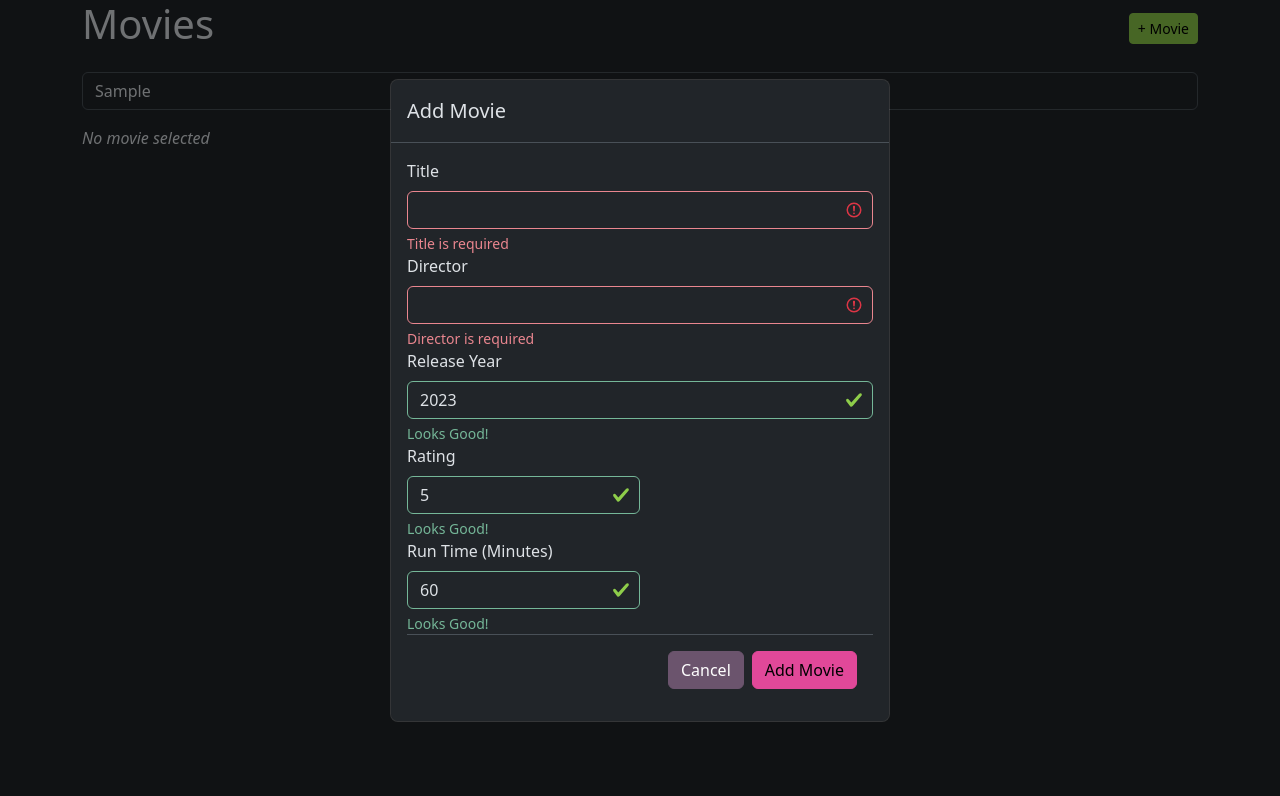
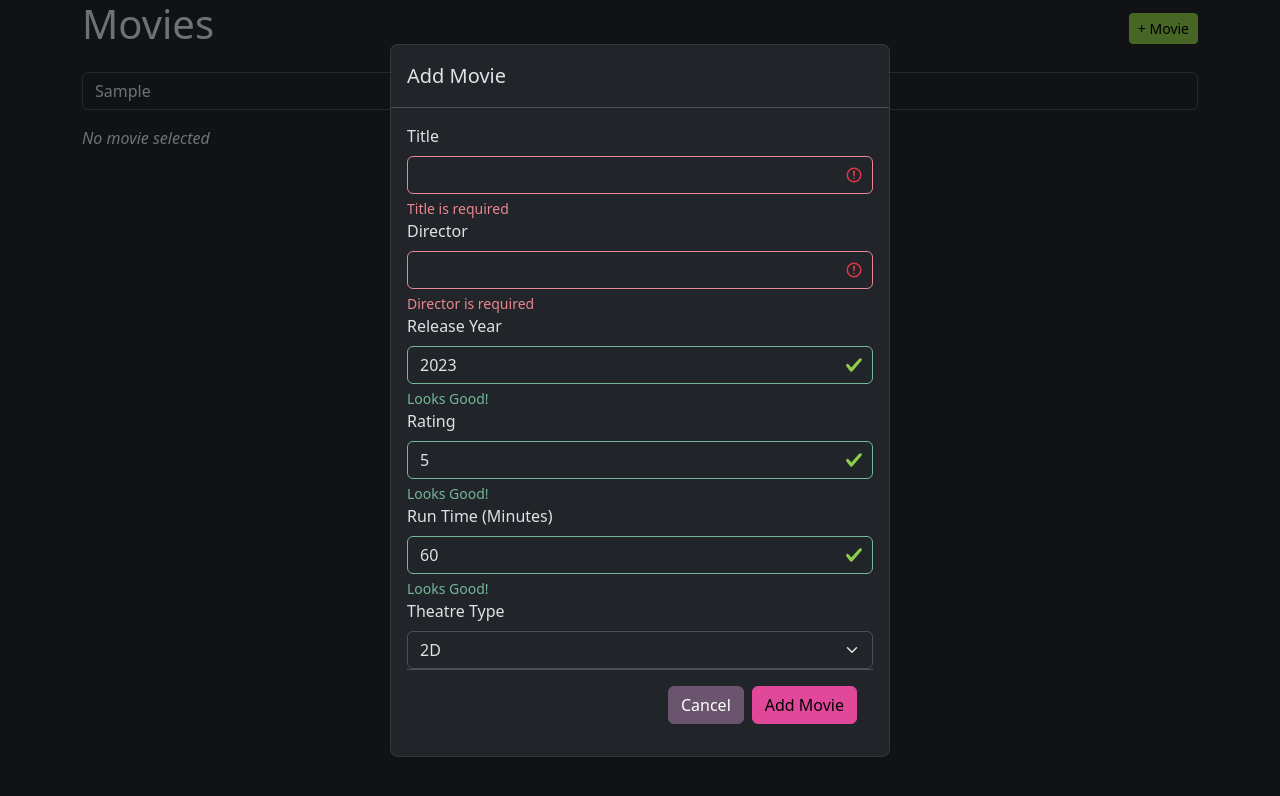
Before and after one commit to mickelson-classroom/list-detail-site-Cwighty, a React (Create React App) app: page / in a window 1280 px wide. Both pictures are taken after typing "Sample" into the empty fields and a click on the button "+ Movie". Shown: the top 796 px of the page. Built offline with nearby package versions, Linux system fonts and the light colour scheme.

Commit message:
added generic radio/select input

```diff
--- /dev/null
+++ b/src/components/OptionInput.tsx
@@ -0,0 +1,70 @@
+import React, { FC } from "react";
+
+interface Option {
+  label: string;
+  value: string;
+}
+
+interface InputProps {
+  label: string;
+  options: Option[];
+  value: string;
+  onChange: (value: string) => void;
+  type: "select" | "radio";
+}
+
+export const OptionInput: FC<InputProps> = ({
+  label,
+  options,
+  value,
+  onChange,
+  type,
+}) => {
+  const handleInputChange = (
+    event: React.ChangeEvent<HTMLInputElement | HTMLSelectElement>
+  ) => {
+    onChange(event.target.value);
+  };
+
+  const handleRadioChange = (event: React.ChangeEvent<HTMLInputElement>) => {
+    onChange(event.target.value);
+  };
+
+  return (
+    <div>
+      <label className="form-label">{label}</label>
+      {type === "select" ? (
+        <select
+          className="form-select"
+          value={value}
+          onChange={handleInputChange}
+        >
+          {options.map((option) => (
+            <option key={option.value} value={option.value}>
+              {option.label}
+            </option>
+          ))}
+        </select>
+      ) : (
+        <div className="form-check">
+          {options.map((option) => (
+            <div key={option.value}>
+              <input
+                className="form-check-input"
+                type="radio"
+                id={option.value}
+                name={label}
+                value={option.value}
+                checked={option.value === value}
+                onChange={handleRadioChange}
+              />
+              <label className="form-check-label" htmlFor={option.value}>
+                {option.label}
+              </label>
+            </div>
+          ))}
+        </div>
+      )}
+    </div>
+  );
+};
--- a/src/features/movieLilst/components/AddMovie.tsx
+++ b/src/features/movieLilst/components/AddMovie.tsx
@@ -2,10 +2,12 @@ import React, { useState, FormEvent, useRef, useEffect } from "react";
 import {
   Movie,
   movieValidationRules,
+  theatreTypeOptions,
   validateField,
 } from "../../../models/Movie";
 import { TextInput } from "../../../components/TextInput";
 import { NumberInput } from "../../../components/NumberInput";
+import { OptionInput } from "../../../components/OptionInput";
 
 export const AddMovie = ({ onAdd }: { onAdd: (movie: Movie) => void }) => {
   const defaultMovie: Movie = {
@@ -16,6 +18,7 @@ export const AddMovie = ({ onAdd }: { onAdd: (movie: Movie) => void }) => {
     genres: [],
     rating: 5,
     runTimeMin: 60,
+    theatreType: "2D",
   };
 
   const [newMovie, setNewMovie] = useState<Movie>(defaultMovie);
@@ -90,7 +93,6 @@ export const AddMovie = ({ onAdd }: { onAdd: (movie: Movie) => void }) => {
                   />
                 </div>
 
-                <div className="col-lg-6">
                 <NumberInput
                   label="Rating"
                   value={newMovie.rating}
@@ -99,8 +101,6 @@ export const AddMovie = ({ onAdd }: { onAdd: (movie: Movie) => void }) => {
                   }
                   rules={movieValidationRules.rating}
                 />
-                </div>
-                <div className="col-lg-6">
                 <NumberInput
                   label="Run Time (Minutes)"
                   value={newMovie.runTimeMin}
@@ -109,7 +109,15 @@ export const AddMovie = ({ onAdd }: { onAdd: (movie: Movie) => void }) => {
                   }
                   rules={movieValidationRules.runTimeMin}
                 />
-                </div>
+                <OptionInput
+                  options={theatreTypeOptions}
+                  type={"select"}
+                  label={"Theatre Type"}
+                  value={newMovie.theatreType}
+                  onChange={(value: string) => {
+                    setNewMovie({ ...newMovie, theatreType: value });
+                  }}
+                />
                 <div className="modal-footer">
                   <button
                     type="button"
--- a/src/features/movieLilst/components/MovieDetail.tsx
+++ b/src/features/movieLilst/components/MovieDetail.tsx
@@ -2,11 +2,13 @@ import { useEffect, useState } from "react";
 import {
   Movie,
   movieValidationRules,
+  theatreTypeOptions,
   validateField,
 } from "../../../models/Movie";
 import { GenreSelector } from "./GenreSelector";
 import { TextInput } from "../../../components/TextInput";
 import { NumberInput } from "../../../components/NumberInput";
+import { OptionInput } from "../../../components/OptionInput";
 
 export const MovieDetail = ({
   movie,
@@ -80,13 +82,17 @@ export const MovieDetail = ({
         <TextInput
           label={"Director"}
           value={editedMovie.director}
-          onChange={(value) => setEditedMovie({ ...editedMovie, director: value })}
+          onChange={(value) =>
+            setEditedMovie({ ...editedMovie, director: value })
+          }
           rules={movieValidationRules.director}
         />
         <NumberInput
           label={"Release Year"}
           value={editedMovie.releaseYear}
-          onChange={(value) => setEditedMovie({ ...editedMovie, releaseYear: value })}
+          onChange={(value) =>
+            setEditedMovie({ ...editedMovie, releaseYear: value })
+          }
           rules={movieValidationRules.releaseYear}
         />
         <div className="d-flex flex-wrap">
@@ -119,7 +125,9 @@ export const MovieDetail = ({
         <NumberInput
           label={"Rating"}
           value={editedMovie.rating}
-          onChange={(value) => setEditedMovie({ ...editedMovie, rating: value })}
+          onChange={(value) =>
+            setEditedMovie({ ...editedMovie, rating: value })
+          }
           rules={movieValidationRules.rating}
         />
         <NumberInput
@@ -127,6 +135,15 @@ export const MovieDetail = ({
           value={editedMovie.runTimeMin}
           onChange={(value) => setEditedMovie({ ...movie, runTimeMin: value })}
           rules={movieValidationRules.runTimeMin}
+        />
+        <OptionInput
+          options={theatreTypeOptions}
+          type={"radio"}
+          label={"Theatre Type"}
+          value={editedMovie.theatreType}
+          onChange={(value) => {
+            setEditedMovie({ ...movie, theatreType: value });
+          }}
         />
       </div>
     );
@@ -161,6 +178,7 @@ export const MovieDetail = ({
       </div>
       <p className="lead">Rating: {movie.rating}</p>
       <p className="lead">Runtime: {movie.runTimeMin} minutes</p>
+      <p className="lead">Theatre Type: {movie.theatreType}</p>
     </div>
   );
 };
--- a/src/features/movieLilst/components/MovieList.tsx
+++ b/src/features/movieLilst/components/MovieList.tsx
@@ -16,6 +16,7 @@ export const MovieList = () => {
       genres: ["Drama"],
       rating: 9.3,
       runTimeMin: 90,
+      theatreType: "2D",
     },
     {
       id: 2,
@@ -25,6 +26,7 @@ export const MovieList = () => {
       genres: ["Crime", "Drama"],
       rating: 9.2,
       runTimeMin: 96,
+      theatreType: "2D",
     },
     {
       id: 3,
@@ -34,6 +36,7 @@ export const MovieList = () => {
       genres: ["Action", "Crime", "Drama"],
       rating: 9.0,
       runTimeMin: 160,
+      theatreType: "IMAX",
     },
   ]);
 
--- a/src/models/Movie.ts
+++ b/src/models/Movie.ts
@@ -6,6 +6,7 @@ export interface Movie {
   runTimeMin: number;
   genres: string[];
   rating: number;
+  theatreType: string;
 }
 
 export const movieValidationRules: {
@@ -31,6 +32,7 @@ export const movieValidationRules: {
       value >= 1 ? null : "Runtime must be at least 1 minute",
   ],
   genres: [],
+  theatreType: [],
 };
 
 export const validateField = <T>(
@@ -46,3 +48,9 @@ export const validateField = <T>(
   }
   return errors;
 };
+
+export const theatreTypeOptions = [
+  { value: "IMAX", label: "IMAX" },
+  { value: "3D", label: "3D" },
+  { value: "2D", label: "2D" },
+];
```
Lines whose indentation alone changed are shown as unchanged.
